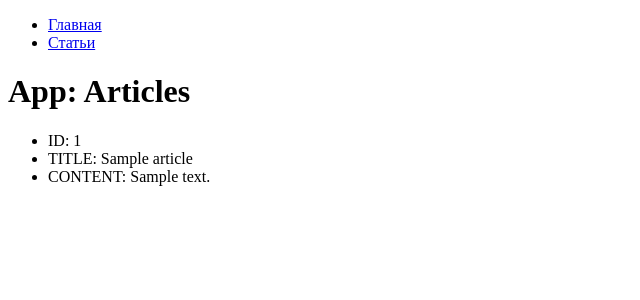
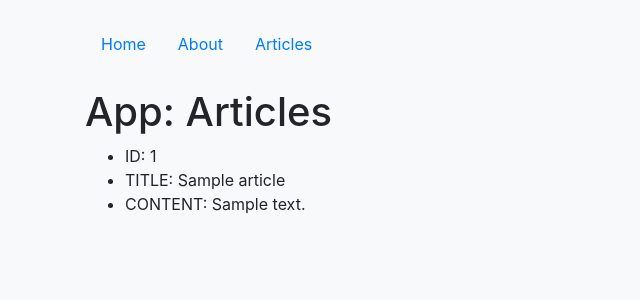
Before and after one commit to AlishaEvergreen/hexlet-django-blog, a Django app: page /articles/ in a window 1280 px wide. Shown: the top 300 px of the page, without its empty margins (0-640 px from the left). Run offline with Django 5.2, Linux system fonts and the light colour scheme; tables that the repository leaves empty hold one stand-in row (values such as "Sample post"); some libraries are stand-ins or nearby versions.

Commit message:
Add ArticleUpdate view, Bootstrap4 styling, and tests for articles

```diff
--- a/hexlet_django_blog/articles/admin.py
+++ b/hexlet_django_blog/articles/admin.py
@@ -2,6 +2,7 @@ from django.contrib import admin
 from django.contrib.admin import DateFieldListFilter
 
 from .models import Article
+
 
 @admin.register(Article)
 class ArticleAdmin(admin.ModelAdmin):
--- a/hexlet_django_blog/articles/urls.py
+++ b/hexlet_django_blog/articles/urls.py
@@ -1,7 +1,9 @@
 from django.urls import path
 from hexlet_django_blog.articles import views
 
+app_name = "articles"
 
 urlpatterns = [
-    path('', views.IndexView.as_view(), name='index'),
+    path('', views.IndexView.as_view(), name='articles_index'),
+    path('<int:pk>/update/', views.ArticleUpdate.as_view(), name='update'),
 ]
--- a/hexlet_django_blog/articles/views.py
+++ b/hexlet_django_blog/articles/views.py
@@ -1,5 +1,7 @@
-from django.views.generic import ListView
+from django.urls import reverse_lazy
+from django.views.generic import ListView, UpdateView
 from .models import Article
+from .forms import ArticleForm
 
 
 class IndexView(ListView):
@@ -11,3 +13,10 @@ class IndexView(ListView):
         context['app_name'] = 'Articles'
         context["articles"] = Article.objects.all()
         return context
+
+
+class ArticleUpdate(UpdateView):
+    model = Article
+    form_class = ArticleForm
+    template_name = 'articles/update.html'
+    success_url = reverse_lazy('articles:articles_index')
--- a/hexlet_django_blog/settings.py
+++ b/hexlet_django_blog/settings.py
@@ -45,6 +45,7 @@ INSTALLED_APPS = [
     'django.contrib.staticfiles',
     'hexlet_django_blog',
     'hexlet_django_blog.articles',
+    'bootstrap4'
 ]
 
 MIDDLEWARE = [
--- a/hexlet_django_blog/templates/base.html
+++ b/hexlet_django_blog/templates/base.html
@@ -1,19 +1,35 @@
+{% load bootstrap4 %}
+{% load i18n %}
+{% get_current_language as LANGUAGE_CODE %}
+
 <!DOCTYPE html>
-<html lang="en">
+<html lang="{{ LANGUAGE_CODE }}">
   <head>
-    <title>{% block title %}Django на Хекслете{% endblock %}</title>
+    <meta name="viewport" content="width=device-width, initial-scale=1, shrink-to-fit=no">
+    <title>{% translate "Django" %}</title>
+    {% bootstrap_css %}
   </head>
-<body>
-<div id="sidebar">
-    {% block sidebar %}
-        <ul>
-            <li><a href="{% url 'root' %}">Главная</a></li>
-            <li><a href="{% url 'index' %}">Статьи</a></li>
+  <body class="bg-light">
+    <div class="container mt-4">
+      <ul class="nav">
+        <li class="nav-item">
+          <a class="nav-link" href="{% url 'root' %}">Home</a>
+        </li>
+        <li class="nav-item">
+          <a class="nav-link" href="{% url 'about' %}">About</a>
+        </li>
+        <li class="nav-item">
+          <a class="nav-link" href="{% url 'articles:articles_index' %}">Articles</a>
+        </li>
       </ul>
+    </div>
+    <div class="container mt-4">
+      <h1>
+        {% block header %}
         {% endblock %}
-</div>
-<div id="content">
-    {% block content %}{% endblock %}
+      </h1>
+      {% block content %}
+      {% endblock %}
     </div>
   </body>
 </html>
--- a/hexlet_django_blog/urls.py
+++ b/hexlet_django_blog/urls.py
@@ -21,9 +21,9 @@ from hexlet_django_blog import views
 
 urlpatterns = [
     path('', views.IndexView.as_view(), name='root'),
-    path('about/', views.AboutView.as_view()),
+    path('about/', views.AboutView.as_view(), name='about'),
     path('articles/',
-         include('hexlet_django_blog.articles.urls'), name="articles",
+         include('hexlet_django_blog.articles.urls', namespace='articles'),
          ),
     path('admin/', admin.site.urls),
 ]
--- a/pyproject.toml
+++ b/pyproject.toml
@@ -7,6 +7,7 @@ requires-python = ">=3.11"
 dependencies = [
     "dj-database-url>=2.3.0",
     "django>=5.1.7",
+    "django-bootstrap4>=25.1",
     "psycopg2-binary>=2.9.10",
     "python-dotenv>=1.1.0",
 ]
```
Also changed, not shown: hexlet_django_blog/articles/forms.py (added, +9 -0 lines), hexlet_django_blog/articles/templates/articles/update.html (added, +8 -0 lines), hexlet_django_blog/articles/tests.py (added, +46 -0 lines), hexlet_django_blog/templates/form.html (added, +12 -0 lines), 1 other file. Lines whose indentation alone changed are shown as unchanged.
